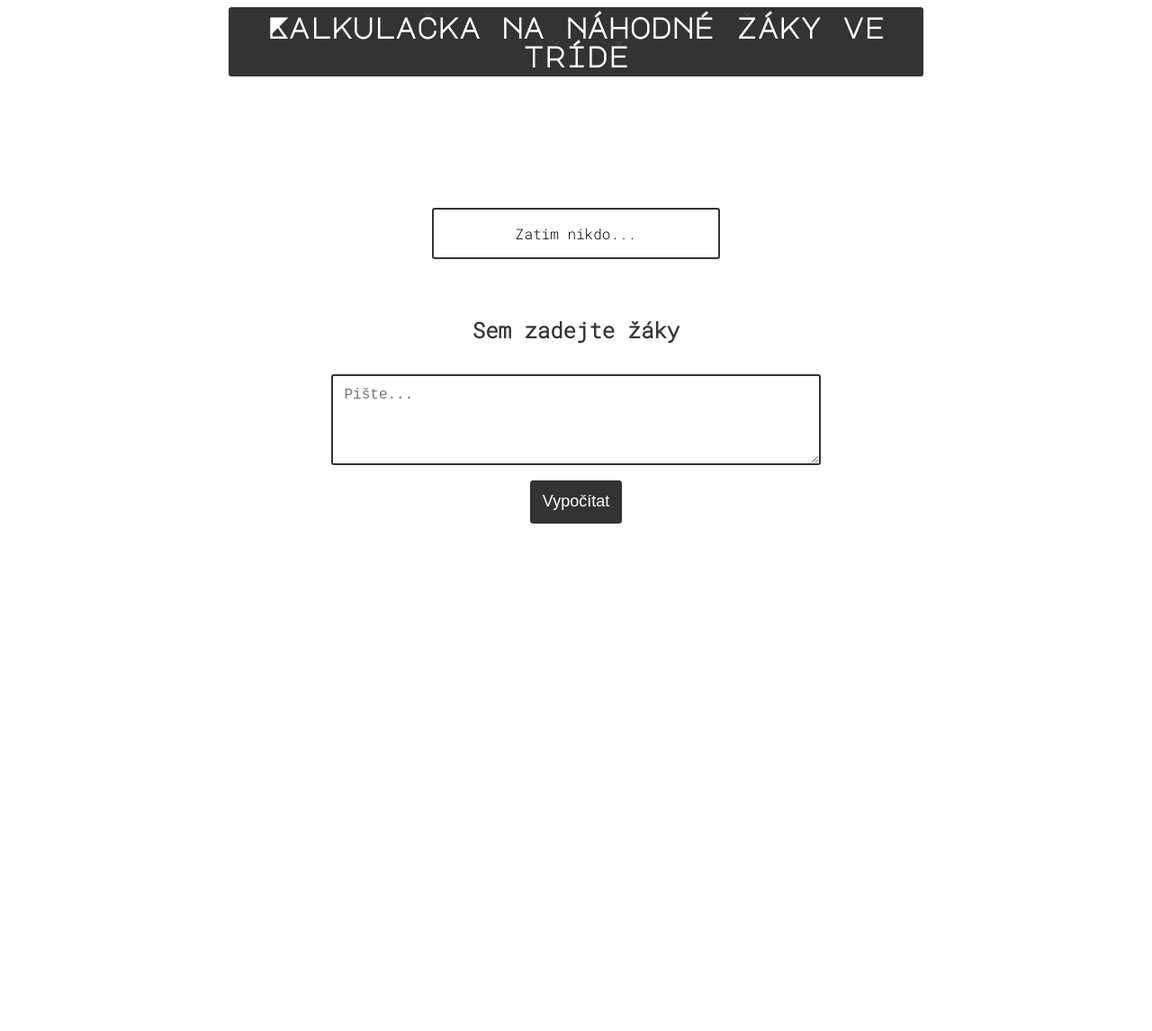
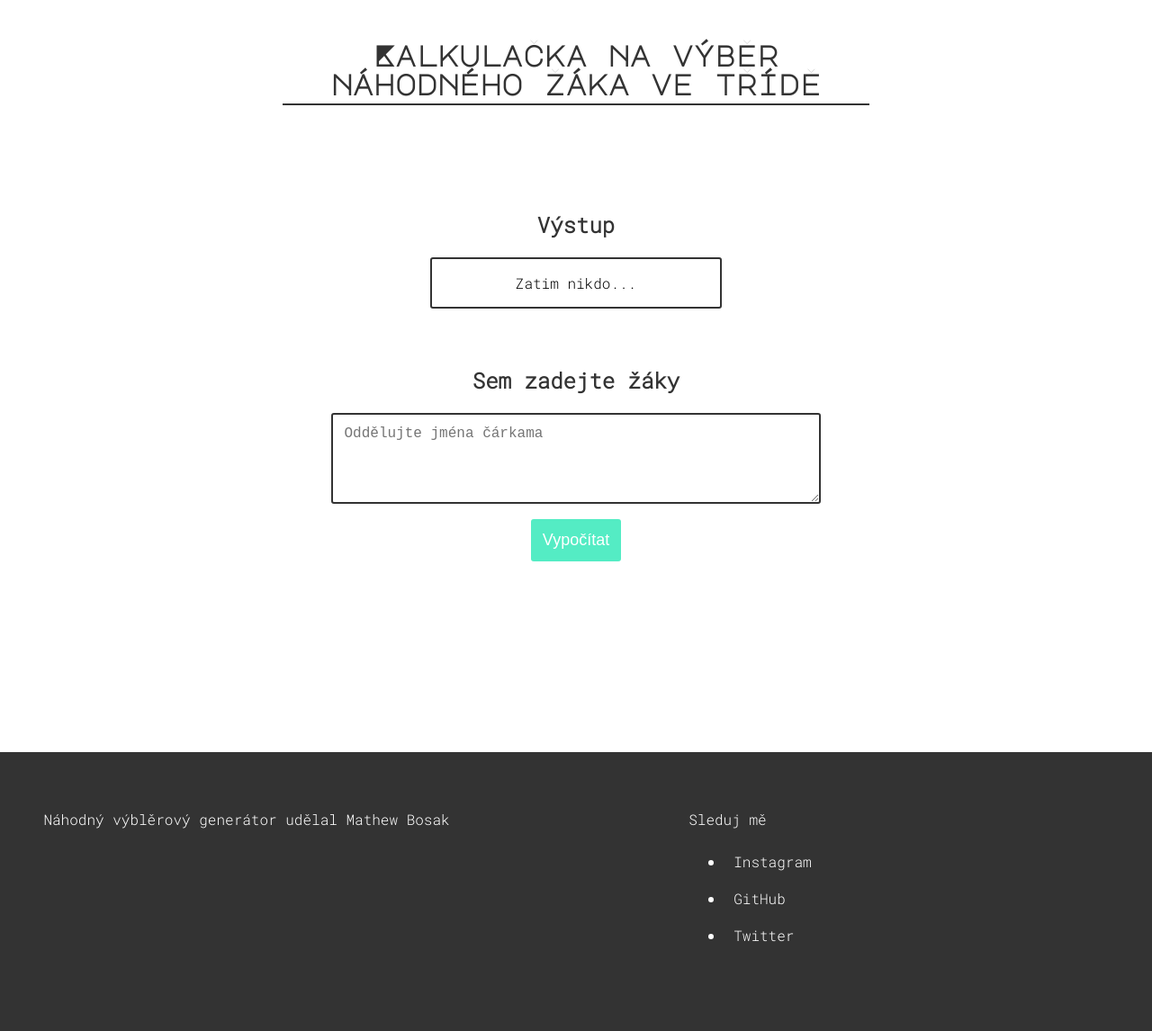
Before and after one commit to mathew8e/NahodZak, a plain HTML site: page index.html in a window 1280 px wide. Shown: the whole page at 90% size. Before the commit the page ends 800 px from the top, so only its background shows below. Drawn offline with Linux system fonts and the light colour scheme.

Commit message:
Script updates and minor design updates

```diff
--- a/css/master.css
+++ b/css/master.css
@@ -3,26 +3,29 @@
 
 body{
     font-family: 'Roboto Mono', monospace;
+    padding: 0px;
+    margin: 0px;
+    overflow-x:hidden;
 }
 h1{
     font-family: 'Major Mono Display', monospace;
     margin: auto;
     padding: 0.5%;
-    width: 60%;
+    width: 50%;
     text-align: center;
-    color: white;
-    background-color: #333333;
-    border-radius: 3px;
+    color: #333333;
+    margin-top: 3%;
+    border-bottom: solid 2px #333333;
 }
 .kalkulacka{
-    margin-top: 10%;
+    margin-top: 6%;
     margin-left: auto;
     margin-right: auto;
     width: 50%;
     text-align: center;
-    background: inherit;
     padding: 20px;
     border-radius: 3px;
+    background-color: white;
 }
 .output{
     margin-left: auto;
@@ -36,13 +39,13 @@ h1{
 }
 .Zakinput{
     border: #333333 solid 2px;
+    color: #333333;
     border-radius: 3px;
     background-color: white;
     padding-bottom: 2%;
     padding-right: 2%;
     padding-left: 2%;
     padding-top: 2%;
-    margin-top: 2%;
     font-size: large;
     margin-bottom: 2%;
 }
@@ -51,8 +54,8 @@ h1{
     border-bottom: black 3px;
 }
 .vypocitat{
-    background-color: #333333;
-    border: solid #333333 1px;
+    background-color: #54ecc4;
+    border: none;
     border-radius: 3px;
     color: white;
     font-size: large;
@@ -86,3 +89,33 @@ h1{
 .vypocitat:active {
     transform: translateY(4px);
 }
+.footer{
+    background-color: #333333;
+    margin-top: 15%;
+    padding: 10px 10px 0px 10px;
+    bottom: 0;
+    width: 100%;
+    color: white;
+    height: 300px;
+}
+a{
+    text-decoration: none;
+    color: white;
+}
+a:hover{
+    color: black;
+    border-bottom: solid 2px white;
+}
+.futflex{
+    display: flex;
+    margin: auto;
+}
+.futflex div{
+    margin: 3%;
+}
+.halfdiv{
+    width: 50%;
+}
+li{
+    padding: 10px;
+}
--- a/index.html
+++ b/index.html
@@ -7,17 +7,34 @@
         <meta name="keywords" content="Nahodny generator, skola, cz, skouseni, generator skouseni">
         <meta name="author" content="Mathew Bosak">
         <link rel="stylesheet" href="./css/master.css">
+        <script src="./script.js"></script>
     </head>
     <body>
-        <h1>Kalkulačka na náhodné žáky ve třídě</h1>
+        <h1>Kalkulačka na výběr náhodného žáka ve třídě</h1>
         <div class="kalkulacka">
+            <h2 class="info">Výstup</h2>
             <div class="output">
-                <p>Zatim nikdo...</p>
+                <p class="outp">Zatim nikdo...</p>
             </div>
             <h2 class="info">Sem zadejte žáky</h2>
-            <textarea class = "Zakinput" rows="4" cols="50" placeholder="Pište..."></textarea>
+            <textarea class = "Zakinput" rows="4" cols="50" placeholder="Oddělujte jména čárkama" spellcheck="false"></textarea>
             <br>
-            <button class="vypocitat"><span>Vypočítat </span></button>
+            <button class="vypocitat" onclick="vypoc()"><span>Vypočítat </span></button>
+        </div>
+        <div class="footer">
+            <div class="futflex">
+                <div class="halfdiv">
+                    <p>Náhodný výblěrový generátor udělal Mathew Bosak</p>
+                </div>
+                <div>
+                    <p>Sleduj mě</p>
+                        <ul>
+                            <li><a href="Instagram">Instagram</a></li>
+                            <li><a href="GitHub">GitHub</a></li>
+                            <li><a href="Twitter">Twitter</a></li>
+                        </ul>
+                </div>
+            </div>
         </div>
     </body>
 </html>
--- /dev/null
+++ b/script.js
@@ -0,0 +1,12 @@
+// js main script
+var ZakoveInp
+var ZakoveArr
+
+function vypoc(){
+    ZakoveInp = document.getElementsByClassName('Zakinput')[0].value
+    ZakoveArr = ZakoveInp.split(",")
+    for (var i = 0; i<ZakoveArr.length; i++){
+        ZakoveArr[i] = ZakoveArr[i].trim()
+    }
+    document.getElementsByClassName("outp")[0].innerText = ZakoveArr[Math.floor(Math.random() * (ZakoveArr.length))]
+}
```
